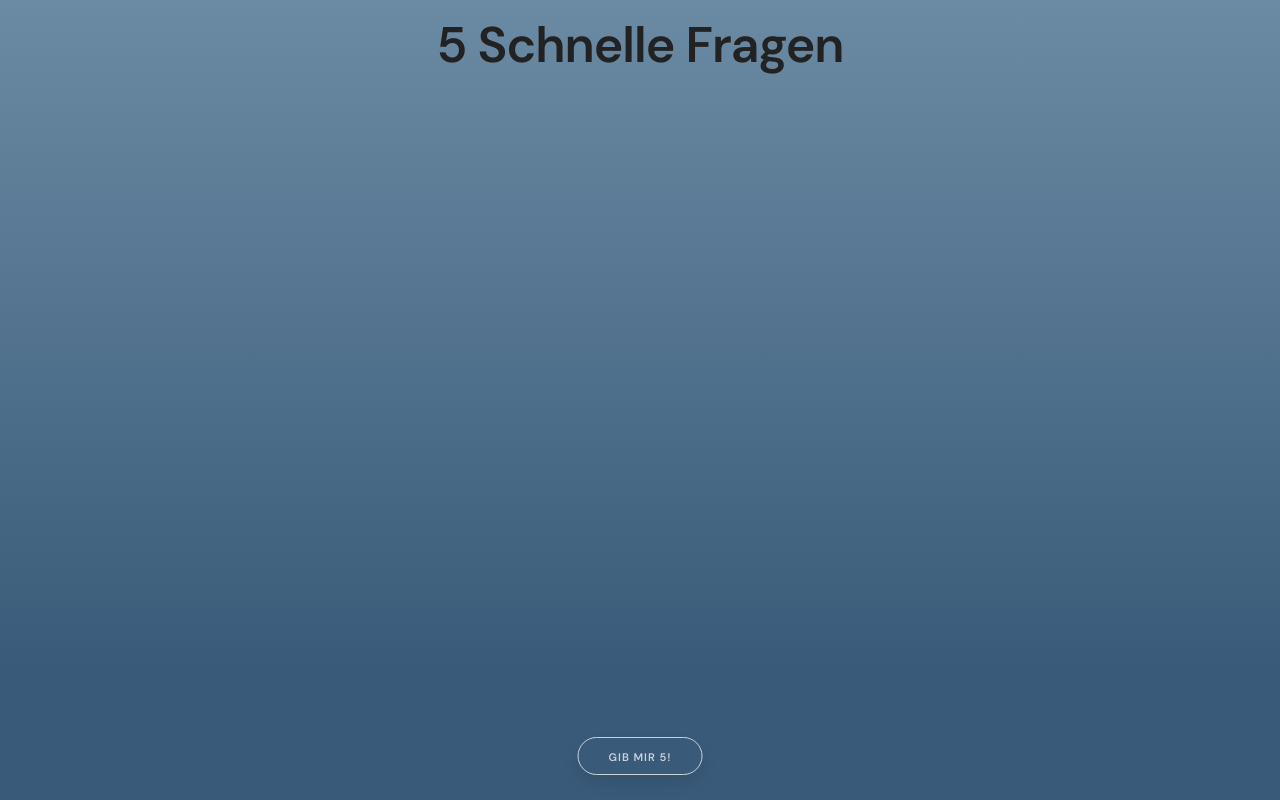
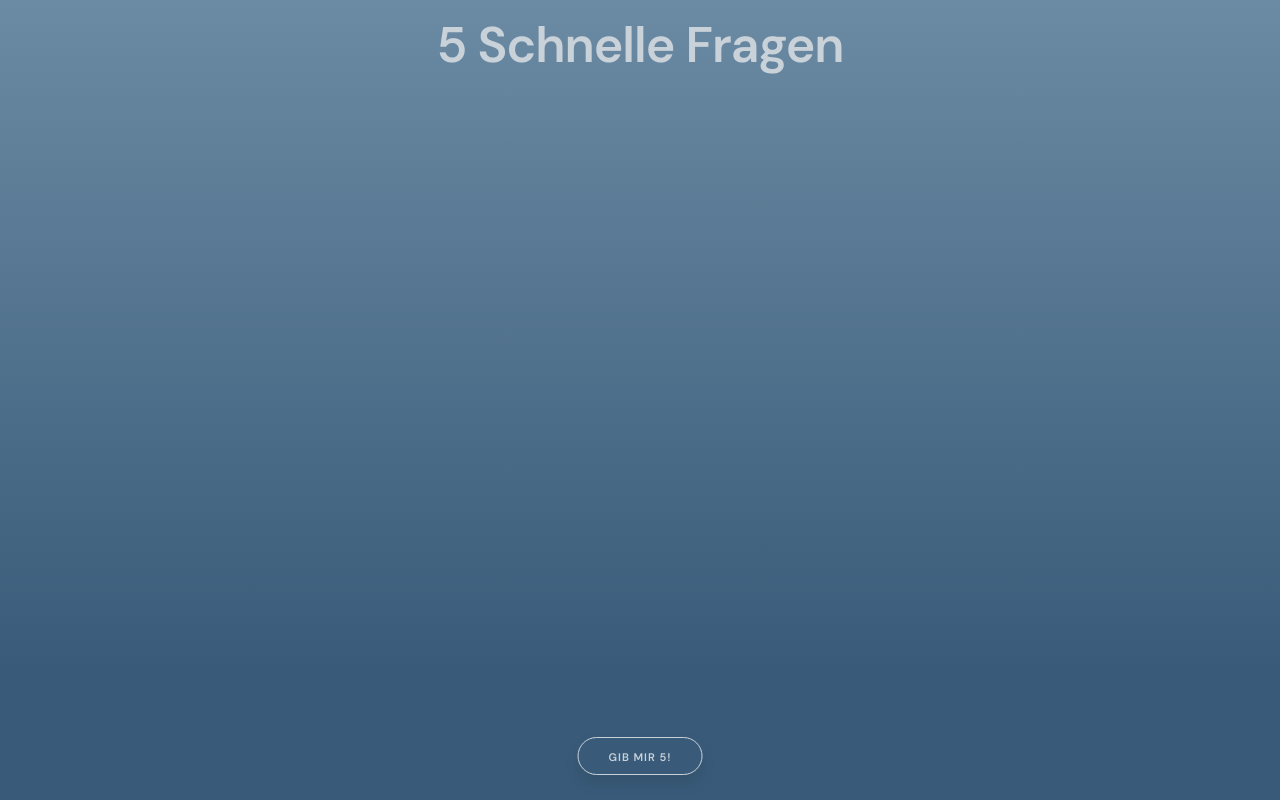
Before and after one commit to jis3r/5schnellefragen, a Svelte app: page / in a window 1280 px wide. Built offline with nearby package versions, Linux system fonts and the light colour scheme.

Commit message:
fix: changed color to white for better contrast

```diff
--- a/public/css/skeleton.css
+++ b/public/css/skeleton.css
@@ -128,7 +128,7 @@ body {
   line-height: 1.6;
   font-weight: 400;
   font-family: "DM Sans", "HelveticaNeue", "Helvetica Neue", Helvetica, Arial, sans-serif;
-  color: #222; }
+  color: #C9D1D9 /*#222*/ }
 
 
 /* Typography
```
